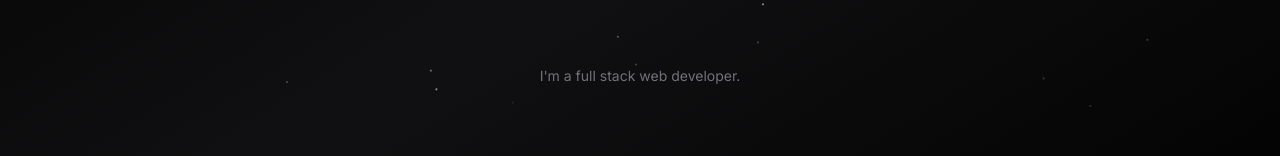
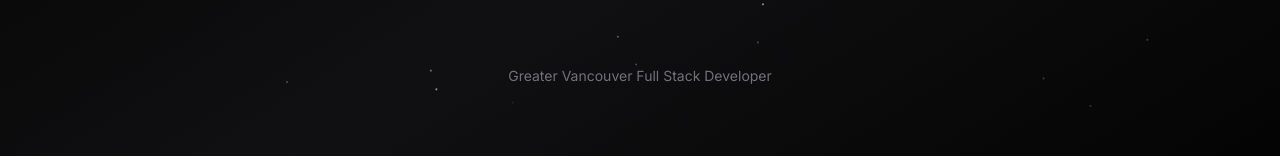
Before and after one commit to breadscorner/nextjs-portfolio, a Next.js app: page / in a window 1280 px wide. Shown: the part 463-619 px from the top of the page. Built offline with nearby package versions, Linux system fonts and the light colour scheme; no server answers; what tailwindcss-debug-screens would draw is missing.

Commit message:
fix gradient to bottom left project cards | change subheader home

```diff
--- a/app/components/card.tsx
+++ b/app/components/card.tsx
@@ -28,7 +28,7 @@ export const Card: React.FC<PropsWithChildren> = ({ children }) => {
 			<div className="pointer-events-none">
 				<div className="absolute inset-0 z-0  transition duration-1000 [mask-image:linear-gradient(black,transparent)]" />
 				<motion.div
-					className="absolute inset-0 z-10  bg-gradient-to-br opacity-100  via-zinc-100/10  transition duration-1000 group-hover:opacity-50 "
+					className="absolute inset-0 z-10  bg-gradient-to-tl opacity-100  via-zinc-100/10  transition duration-1000 group-hover:opacity-50 "
 					style={style}
 				/>
 				<motion.div
--- a/app/page.tsx
+++ b/app/page.tsx
@@ -36,7 +36,7 @@ export default function Home() {
       <div className="hidden w-screen h-px animate-glow md:block animate-fade-right bg-gradient-to-r from-zinc-300/0 via-zinc-300/50 to-zinc-300/0" />
       <div className="my-16 text-center animate-fade-in">
         <h2 className="text-sm text-zinc-500 ">
-          I'm a full stack web developer.
+          Greater Vancouver Full Stack Developer
         </h2>
       </div>
     </div>
```
